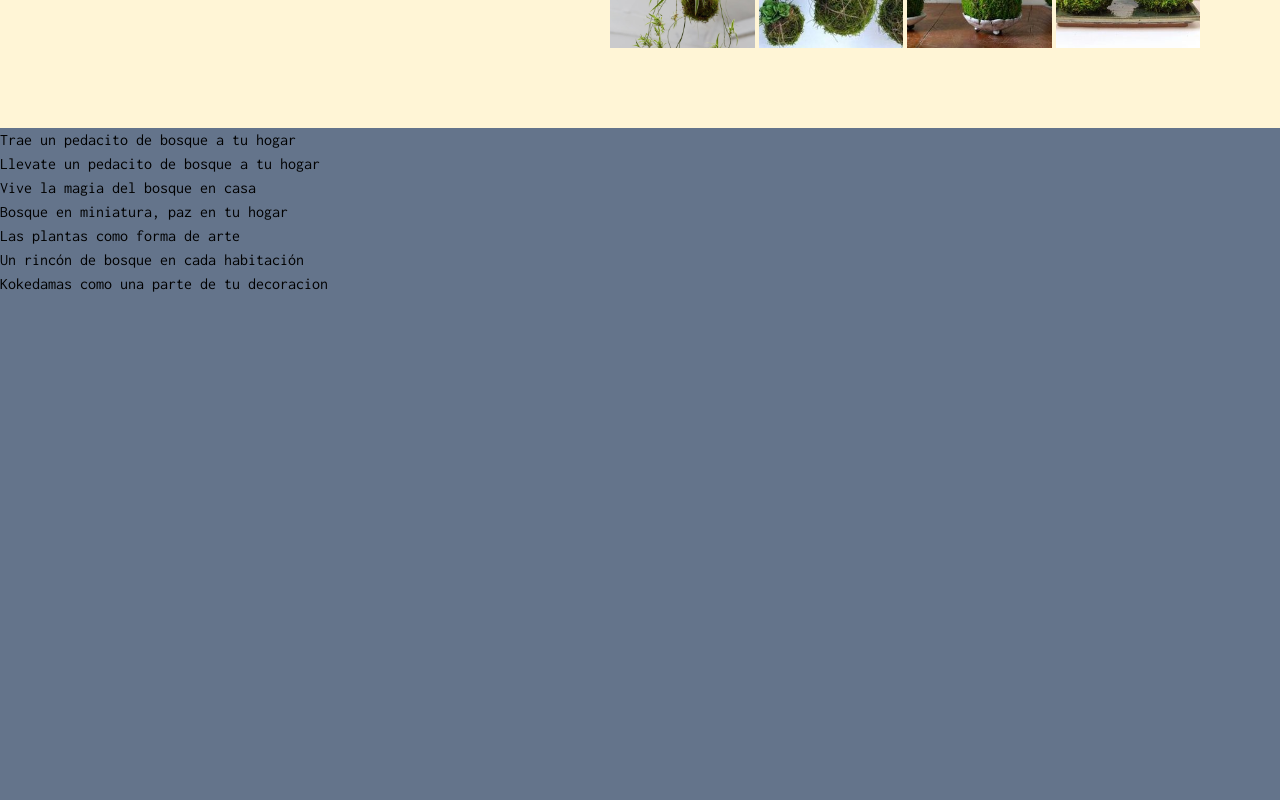
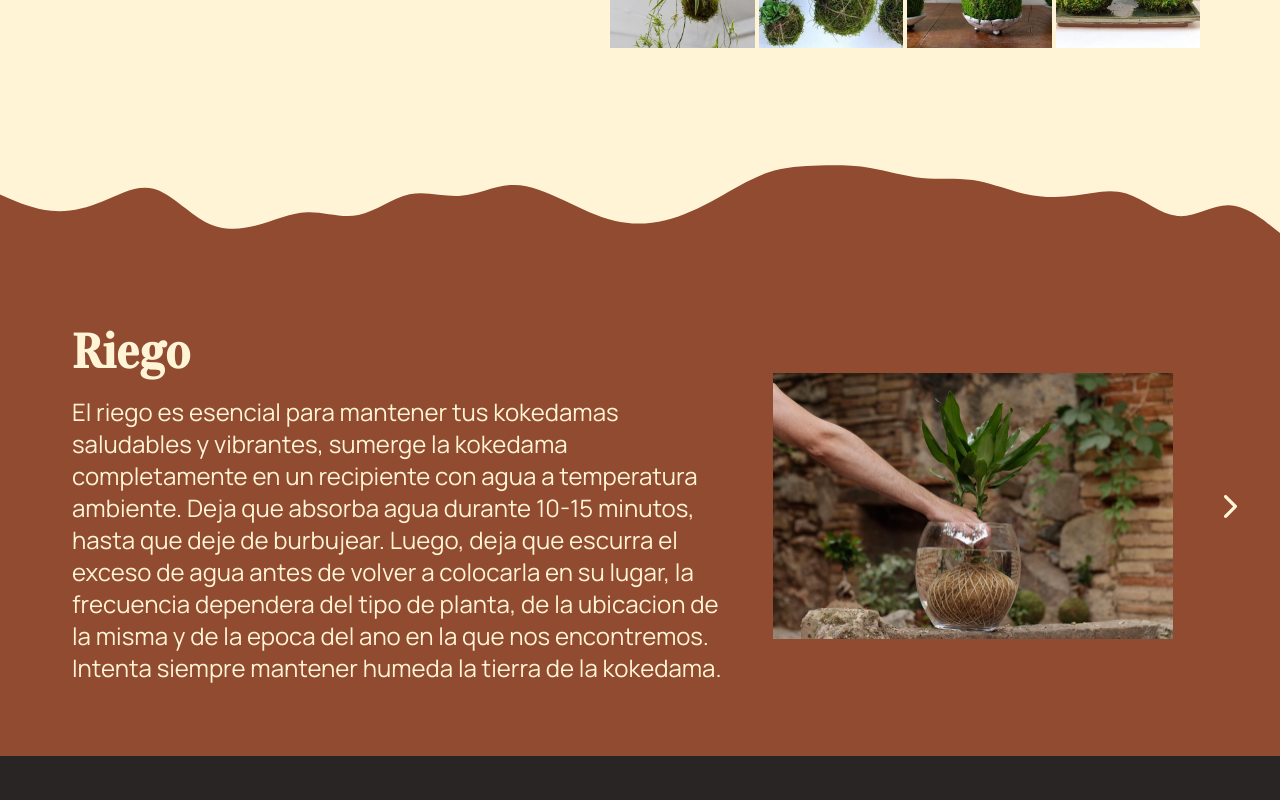
Before and after one commit to rocio-alcala/kokekosas, a Next.js app: page / in a window 1280 px wide. Shown: the part 1700-2500 px from the top of the page. Built offline with nearby package versions, Linux system fonts and the light colour scheme.

Commit message:
feat: cuidados section carousel component

```diff
--- a/src/app/page.tsx
+++ b/src/app/page.tsx
@@ -1,7 +1,9 @@
 import Button from "@/components/Button";
+import CuidadosSection from "@/components/CuidadosSection";
 import InfiniteCarousel from "@/components/InfiniteCarousel";
 import KokedamaSection from "@/components/KokedamaSection";
 import NavBar from "@/components/NavBar";
+import Image from "next/image";
 
 export default function Home() {
   return (
@@ -22,7 +24,7 @@ export default function Home() {
             <h1 className="shrink font-vidaloka text-6xl font-extrabold text-[#FFF5D6] sm:text-8xl lg:text-9xl">
               Una pieza de arte vivo
             </h1>
-            <Button className="ml-1 mt-5 w-fit text-[#FFF5D6] md:border-4 md:text-xl">
+            <Button className="ml-1 mt-5 w-fit border-[#FFF5D6] text-[#FFF5D6] md:border-4 md:text-xl">
               ENCARGA TU KOKEDAMA
             </Button>
           </div>
@@ -31,14 +33,15 @@ export default function Home() {
           <InfiniteCarousel />
           <KokedamaSection />
         </section>
-        <section id="cuidados" className="h-svh bg-slate-500">
-          <h2>Trae un pedacito de bosque a tu hogar</h2>
-          <h2>Llevate un pedacito de bosque a tu hogar</h2>
-          <h2>Vive la magia del bosque en casa</h2>
-          <h2>Bosque en miniatura, paz en tu hogar</h2>
-          <h2>Las plantas como forma de arte</h2>
-          <h2>Un rincón de bosque en cada habitación</h2>
-          <h2>Kokedamas como una parte de tu decoracion</h2>
+        <Image
+          src={"/wave-1.svg"}
+          alt="wave"
+          height={100}
+          width={1000}
+          className="w-full"
+        />
+        <section id="cuidados" className="bg-[#904B31] p-8">
+          <CuidadosSection />
         </section>
         <section id="productos" className="h-svh bg-stone-800"></section>
         <section id="contacto" className="h-svh bg-red-600"></section>
--- /dev/null
+++ b/src/components/CuidadosCard.tsx
@@ -0,0 +1,32 @@
+import Image from "next/image";
+import React from "react";
+import { motion } from "framer-motion";
+
+interface CuidadosCardProps {
+  title: string;
+  text: string;
+  imgPath: string;
+}
+
+export default function CuidadosCard({
+  title,
+  text,
+  imgPath,
+}: CuidadosCardProps) {
+  return (
+    <motion.div
+      layout
+      initial={{ opacity: 0, x: 100 }}
+      animate={{ opacity: 1, x: 0 }}
+      exit={{ opacity: 0, x: -100 }}
+      transition={{ duration: 0.5 }}
+      className="flex flex-col items-center gap-8 p-10 text-2xl text-[#FFF5D6] md:flex-row"
+    >
+      <div className="flex flex-col gap-5 ">
+        <h2 className="font-vidaloka text-5xl font-bold">{title}</h2>
+        <p>{text}</p>
+      </div>
+      <Image src={imgPath} alt={`${title} image`} height={300} width={400} />
+    </motion.div>
+  );
+}
--- /dev/null
+++ b/src/components/CuidadosSection.tsx
@@ -0,0 +1,53 @@
+"use client";
+
+import React, { useState } from "react";
+import { IoIosArrowBack, IoIosArrowForward } from "react-icons/io";
+import CuidadosCard from "./CuidadosCard";
+
+const kokedamaCuidados = [
+  {
+    title: "Riego",
+    text: "El riego es esencial para mantener tus kokedamas saludables y vibrantes, sumerge la kokedama completamente en un recipiente con agua a temperatura ambiente. Deja que absorba agua durante 10-15 minutos, hasta que deje de burbujear. Luego, deja que escurra el exceso de agua antes de volver a colocarla en su lugar, la frecuencia dependera del tipo de planta, de la ubicacion de la misma y de la epoca del ano en la que nos encontremos. Intenta siempre mantener humeda la tierra de la kokedama.",
+    imgPath: "/kokedama-riego-4.jpg",
+  },
+  {
+    title: "Ubicacion",
+    text: "Para que tus kokedamas prosperen, es importante proporcionarles el entorno adecuado, Coloca tus kokedamas en un lugar donde reciban luz indirecta brillante. Evita la luz solar directa, ya que puede secar el musgo y dañar las raíces de la planta, prefieren temperaturas entre 18°C y 25°C. Mantene tus plantas alejadas de corrientes de aire frío y fuentes de calor como radiadores.",
+    imgPath: "/kokedama-home-5.jpg",
+  },
+  {
+    title: "Mantenimiento",
+    text: "El mantenimiento regular es clave para que tus kokedamas se mantengan en óptimas condiciones a lo largo del tiempo, Alimenta tus kokedamas con un fertilizante líquido diluido una vez al mes durante la temporada de crecimiento (primavera y verano). Evita el exceso de fertilizante, ya que puede quemar las raíces, Con el tiempo, el musgo exterior puede deteriorarse. Rocía el musgo con agua entre riegos para mantener la humedad, especialmente en climas secos o durante el invierno cuando la calefacción puede resecar el ambiente",
+    imgPath: "/kokedama-care.jpg",
+  },
+];
+
+export default function CuidadosSection() {
+  const [carouselIndex, setCarouselIndex] = useState(0);
+  return (
+    <div className="flex items-center justify-around font-manrope">
+      {carouselIndex > 0 && (
+        <a
+          onClick={() => {
+            if (carouselIndex > 0) setCarouselIndex(carouselIndex - 1);
+          }}
+          className="content-center self-stretch hover:cursor-pointer"
+        >
+          <IoIosArrowBack size={35} className="fill-[#FFF5D6]" />
+        </a>
+      )}
+      <CuidadosCard {...kokedamaCuidados[carouselIndex]} />
+      {carouselIndex < kokedamaCuidados.length - 1 && (
+        <a
+          onClick={() => {
+            if (carouselIndex < kokedamaCuidados.length - 1)
+              setCarouselIndex(carouselIndex + 1);
+          }}
+          className="content-center self-stretch hover:cursor-pointer"
+        >
+          <IoIosArrowForward size={35} className="fill-[#FFF5D6]" />
+        </a>
+      )}
+    </div>
+  );
+}
```
Also changed, not shown: public/kokedama-riego-4.jpg (added), public/wave-1.svg (added).
